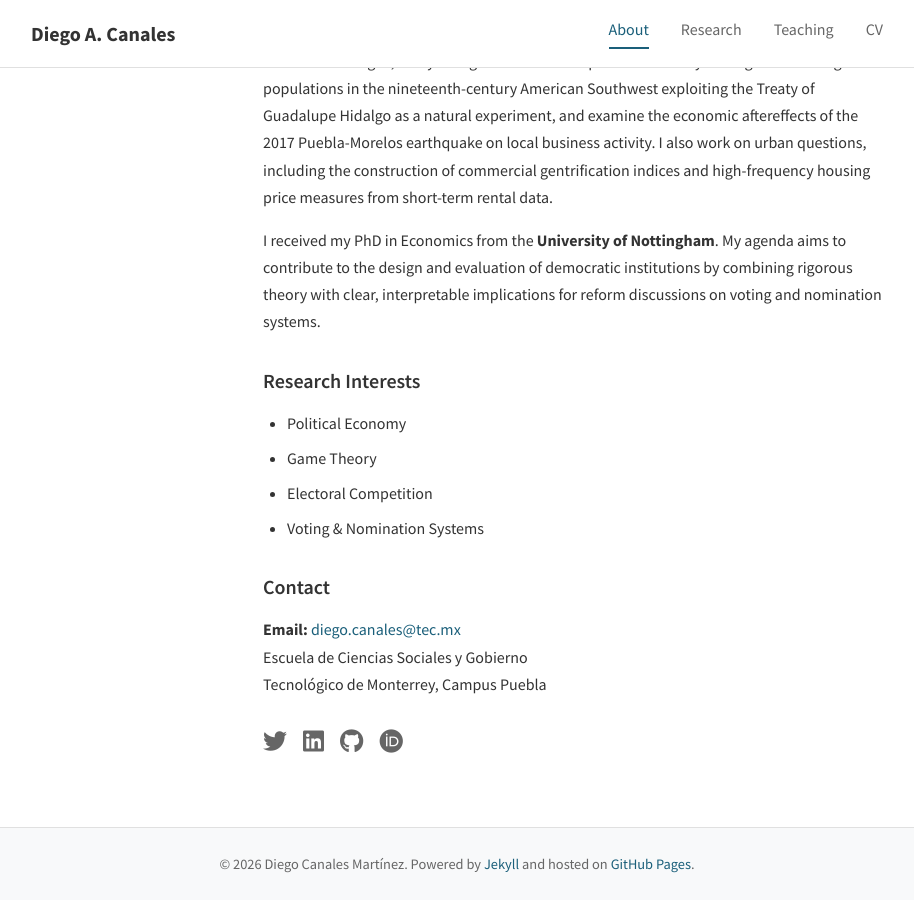
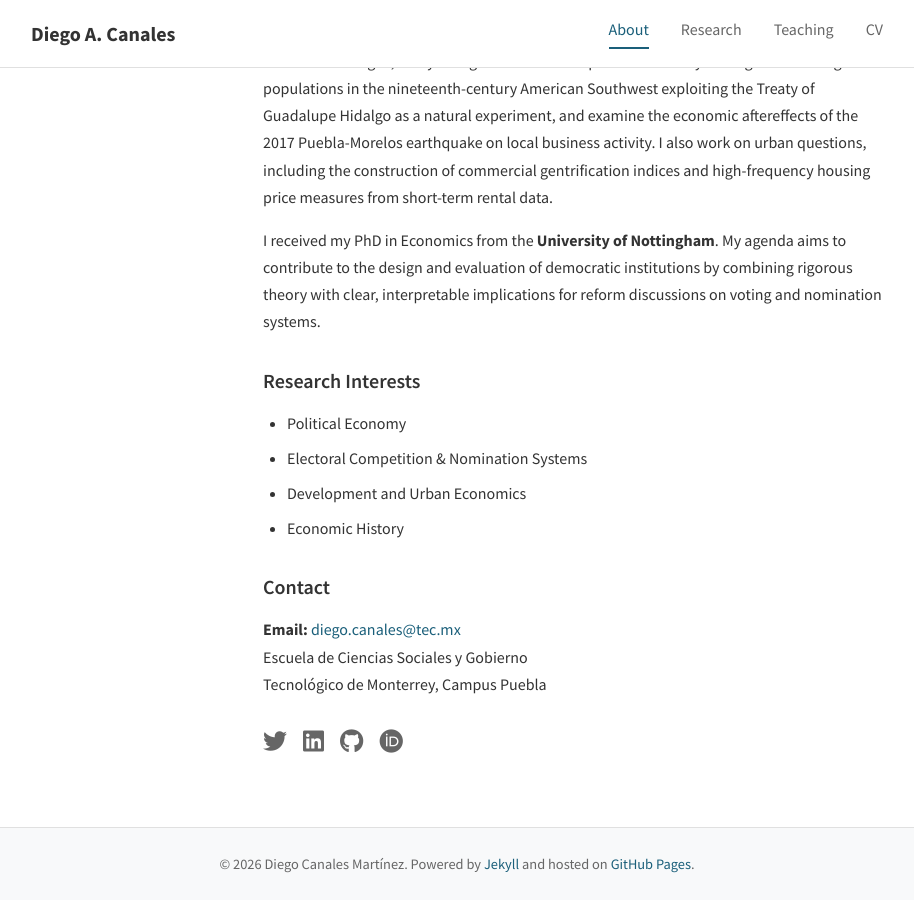
Before and after one commit to diegoacanales/diegoacanales.github.io, a Jekyll site: the page built from index.md, in a window 1280 px wide and 900 px high, scrolled down 776 px. Shown: the whole window, without its empty margins (183-1097 px from the left). Built offline with Jekyll 4.4.1, drawn with Linux system fonts in a browser that asks for light colours; some web fonts are replaced.

Commit message:
Update research interests to reflect empirical breadth
Co-Authored-By: Claude Sonnet 4.6 <noreply@anthropic.com>

```diff
--- a/index.md
+++ b/index.md
@@ -58,9 +58,9 @@ permalink: /
     <h3>Research Interests</h3>
     <ul>
       <li>Political Economy</li>
-      <li>Game Theory</li>
-      <li>Electoral Competition</li>
-      <li>Voting & Nomination Systems</li>
+      <li>Electoral Competition &amp; Nomination Systems</li>
+      <li>Development and Urban Economics</li>
+      <li>Economic History</li>
     </ul>
 
     <h3>Contact</h3>
```
